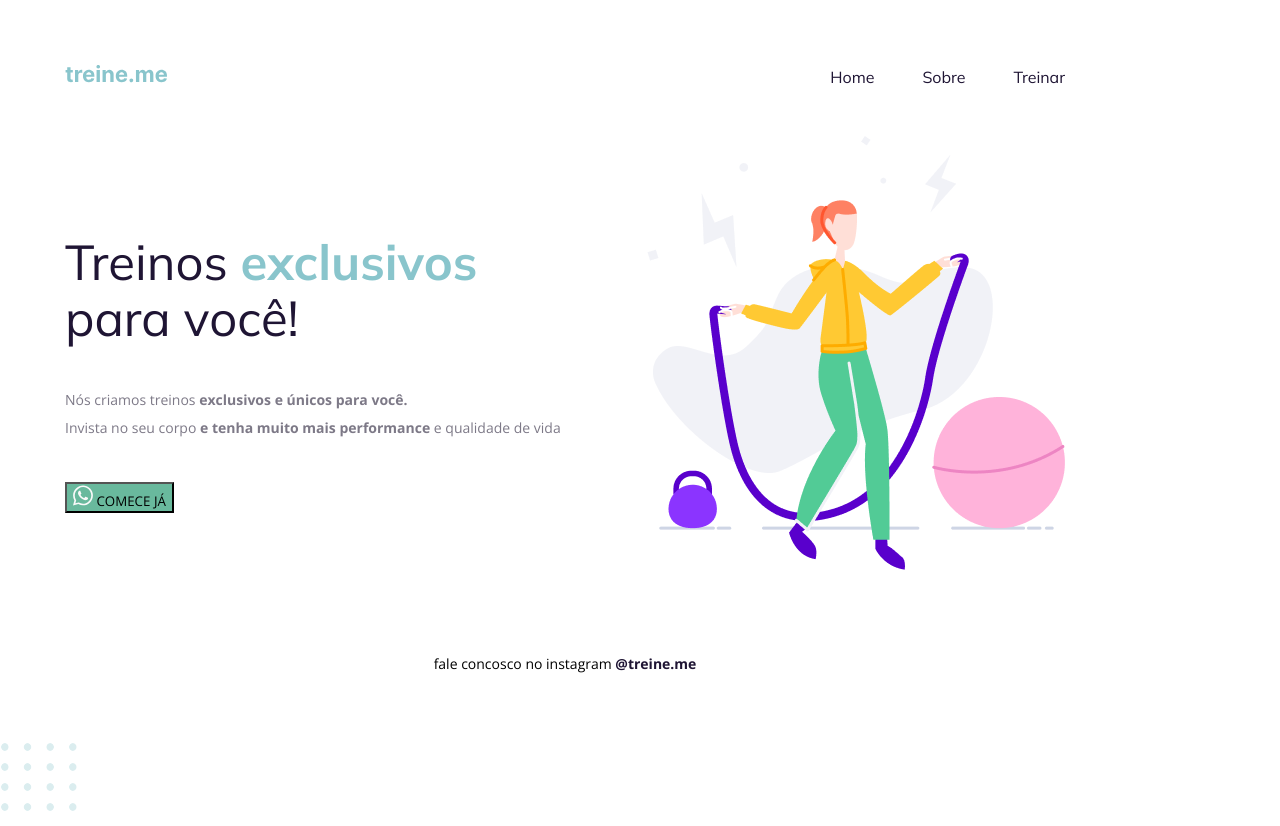
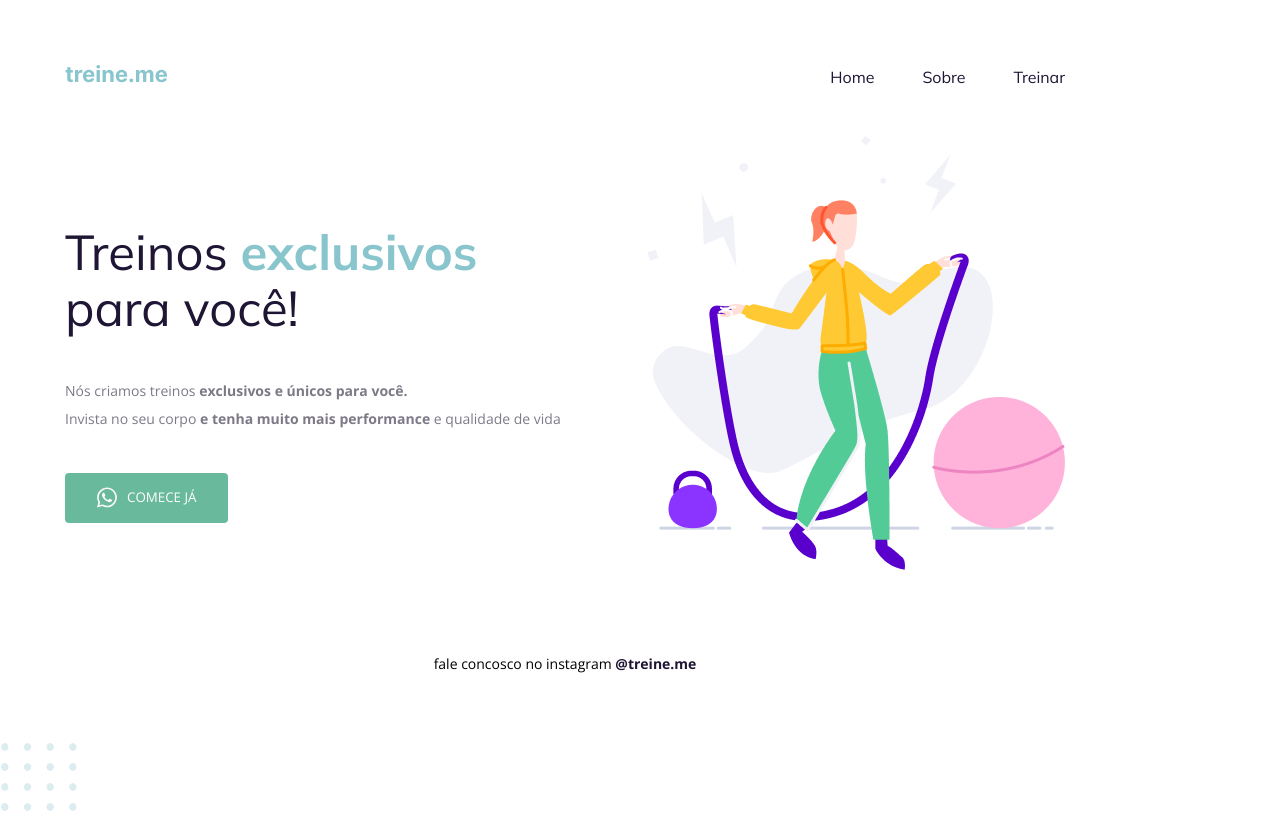
Before and after one commit to daiaanebarbosaf/treineme, a plain HTML site: page index.html in a window 1280 px wide. Drawn offline with nearby package versions, Linux system fonts and the light colour scheme.

Commit message:
Update style.css

```diff
--- a/style.css
+++ b/style.css
@@ -75,9 +75,20 @@ section p {
 }
 
 button {
+  color: white;
   text-transform: uppercase;
   font-family: 'Open Sans', sans-serif;
   background: var(--color-button);
+
+  border: 0;
+  border-radius: 4px;
+
+  display: flex;
+  align-items: center;
+  justify-content: center;
+
+  padding: 14px 32px 15px;
+  gap: 10px;
 }
 
 footer {
```
